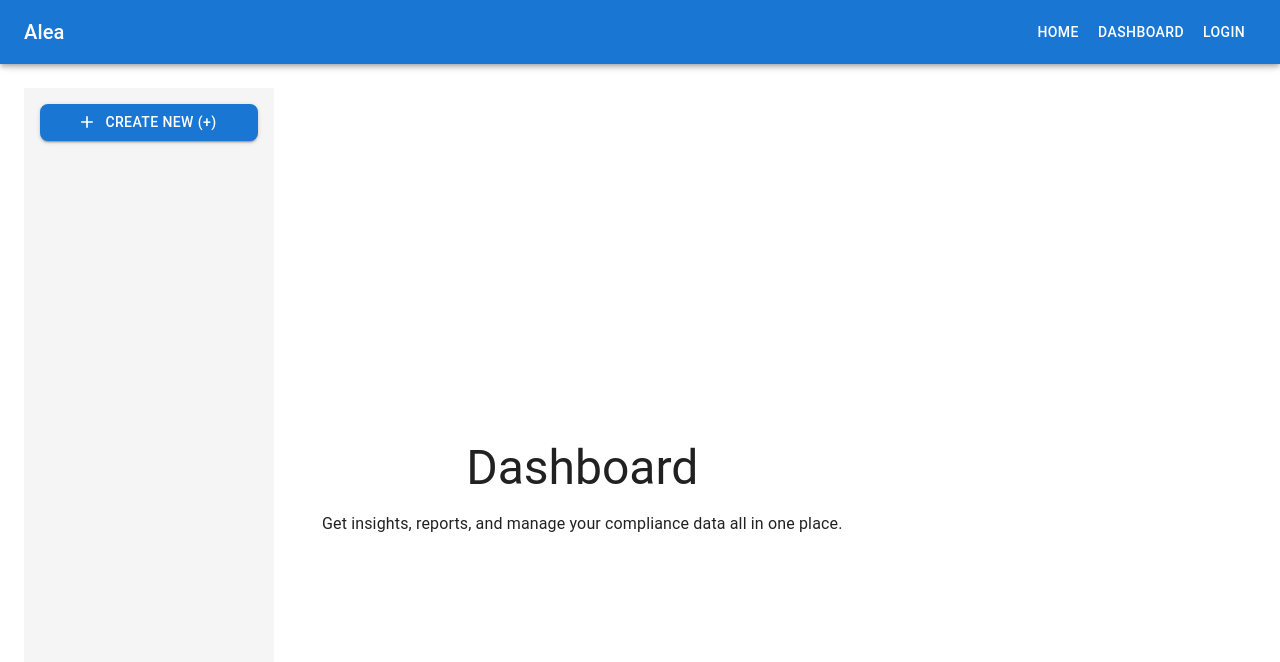
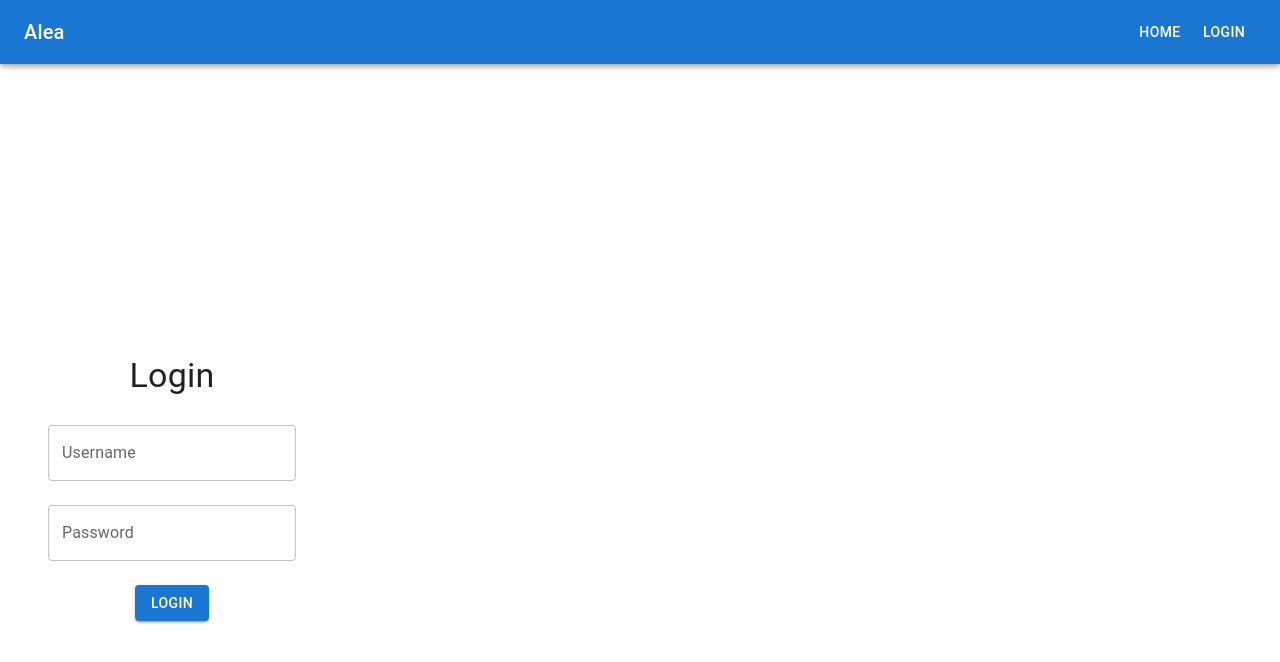
Before and after one commit to mihir2310/gamblingregulatory, a React (Vite) app in the folder FRONTEND/: page /dashboard in a window 1280 px wide. Shown: the top 662 px of the page. Built offline with nearby package versions, Linux system fonts and the light colour scheme.

Commit message:
Added hardcoded login credentials. Navbar only shows login and home page. once logged in with hardcoded credentials, one may access the dashboard

```diff
--- a/FRONTEND/src/App.jsx
+++ b/FRONTEND/src/App.jsx
@@ -1,24 +1,59 @@
-// App.jsx
-
-import React from 'react';
 import { BrowserRouter as Router, Routes, Route, Link } from 'react-router-dom';
-import { Box, CssBaseline } from '@mui/material';
-import Navbar from './components/Navbar'; // Import the Navbar component
+import { AppBar, Toolbar, Typography, Button, Box, CssBaseline } from '@mui/material';
+import { useState } from 'react';
 import Home from './pages/Home';
 import Dashboard from './pages/Dashboard';
 import Login from './pages/Login';
 
 function App() {
+  const [isAuthenticated, setIsAuthenticated] = useState(false);
+
+  const handleLogin = () => {
+    setIsAuthenticated(true);
+  };
+
+  const handleLogout = () => {
+    setIsAuthenticated(false);
+  };
+
   return (
     <Router>
       <CssBaseline />
-      <Navbar /> {/* Use the Navbar here */}
-      {/* Add padding to prevent content from hiding behind the AppBar */}
+      <AppBar position="fixed">
+        <Toolbar>
+          <Typography variant="h6" sx={{ flexGrow: 1 }}>
+            Alea
+          </Typography>
+          {isAuthenticated ? (
+            <>
+              <Button color="inherit" component={Link} to="/">
+                Home
+              </Button>
+              <Button color="inherit" component={Link} to="/dashboard">
+                Dashboard
+              </Button>
+              <Button color="inherit" onClick={handleLogout}>
+                Logout
+              </Button>
+            </>
+          ) : (
+            <>
+              <Button color="inherit" component={Link} to="/">
+                Home
+              </Button>
+              <Button color="inherit" component={Link} to="/login">
+                Login
+              </Button>
+            </>
+          )}
+        </Toolbar>
+      </AppBar>
+
       <Box sx={{ padding: 3, marginTop: '64px' }}>
         <Routes>
           <Route path="/" element={<Home />} />
-          <Route path="/dashboard" element={<Dashboard />} />
-          <Route path="/login" element={<Login />} /> {/* Add login route */}
+          <Route path="/login" element={<Login onLogin={handleLogin} />} />
+          <Route path="/dashboard" element={isAuthenticated ? <Dashboard /> : <Login onLogin={handleLogin} />} />
         </Routes>
       </Box>
     </Router>
--- a/FRONTEND/src/components/Navbar.jsx
+++ b/FRONTEND/src/components/Navbar.jsx
@@ -1,8 +1,9 @@
+// components/Navbar.jsx
 import React from 'react';
 import { AppBar, Toolbar, Typography, Button } from '@mui/material';
 import { Link } from 'react-router-dom';
 
-function Navbar() {
+function Navbar({ isAuthenticated, onLogout }) {
   return (
     <AppBar position="fixed">
       <Toolbar>
@@ -10,8 +11,18 @@ function Navbar() {
           Alea
         </Typography>
         <Button color="inherit" component={Link} to="/">Home</Button>
-        <Button color="inherit" component={Link} to="/dashboard">Dashboard</Button>
-        <Button color="inherit" component={Link} to="/login">Login</Button> {/* Login button */}
+        <Button color="inherit" component={Link} to="/dashboard">
+          Dashboard
+        </Button>
+        {isAuthenticated ? (
+          <Button color="inherit" onClick={onLogout}>
+            Logout
+          </Button>
+        ) : (
+          <Button color="inherit" component={Link} to="/login">
+            Login
+          </Button>
+        )}
       </Toolbar>
     </AppBar>
   );
--- a/FRONTEND/src/pages/Login.jsx
+++ b/FRONTEND/src/pages/Login.jsx
@@ -1,19 +1,18 @@
 // pages/Login.jsx
-
 import React, { useState } from 'react';
 import { TextField, Button, Box, Typography } from '@mui/material';
 import { useNavigate } from 'react-router-dom';
 
-function Login() {
+function Login({ onLogin }) {
   const [username, setUsername] = useState('');
   const [password, setPassword] = useState('');
   const navigate = useNavigate();
 
   const handleLogin = () => {
-    // Add your login logic here (authentication, API calls, etc.)
+    // Example login validation (replace with real validation)
     if (username === 'admin' && password === 'admin') {
-      // For now, just navigate to the dashboard
-      navigate('/dashboard');
+      onLogin();  // Call the onLogin function from App.jsx
+      navigate('/dashboard');  // Navigate to the dashboard
     } else {
       alert('Invalid credentials');
     }
```
